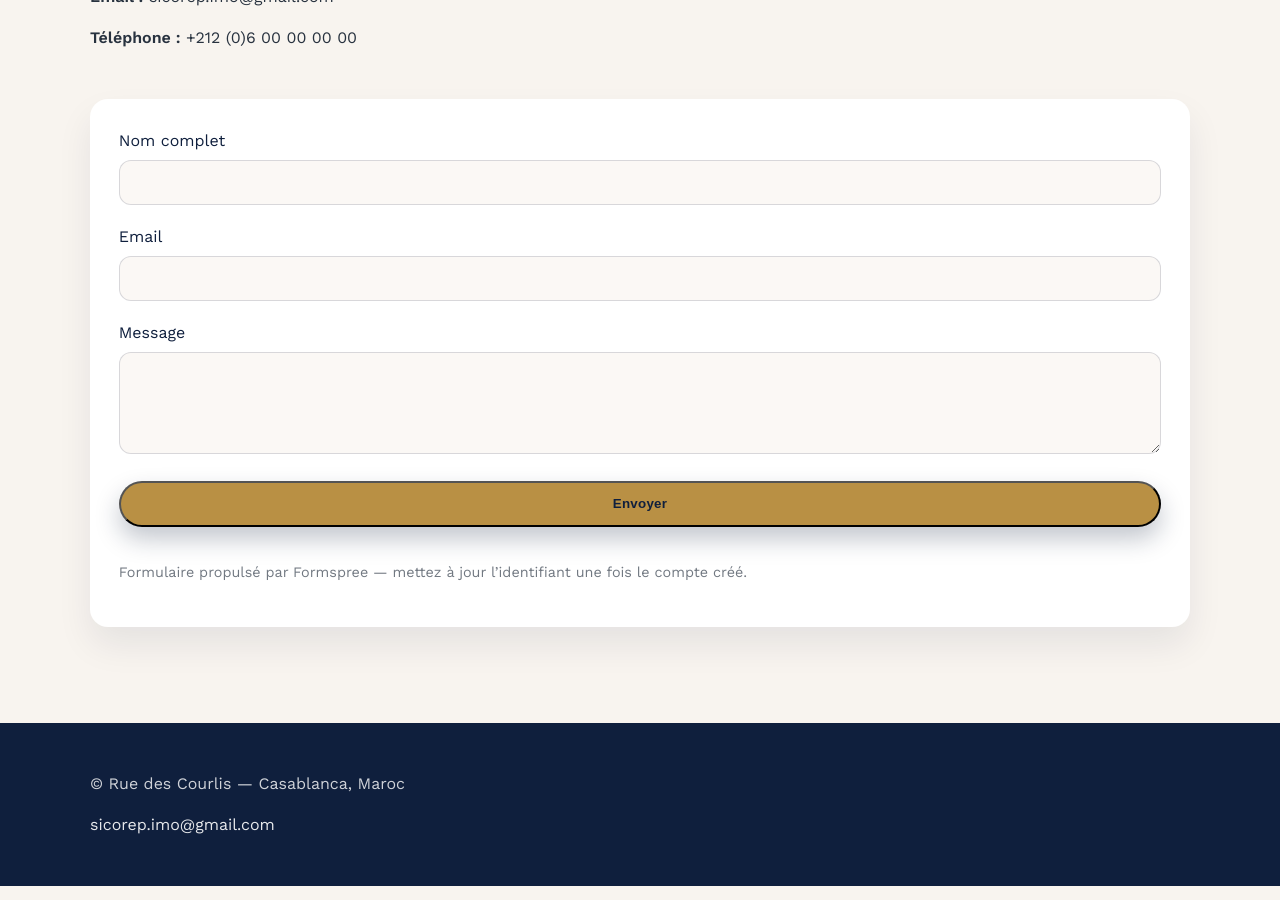
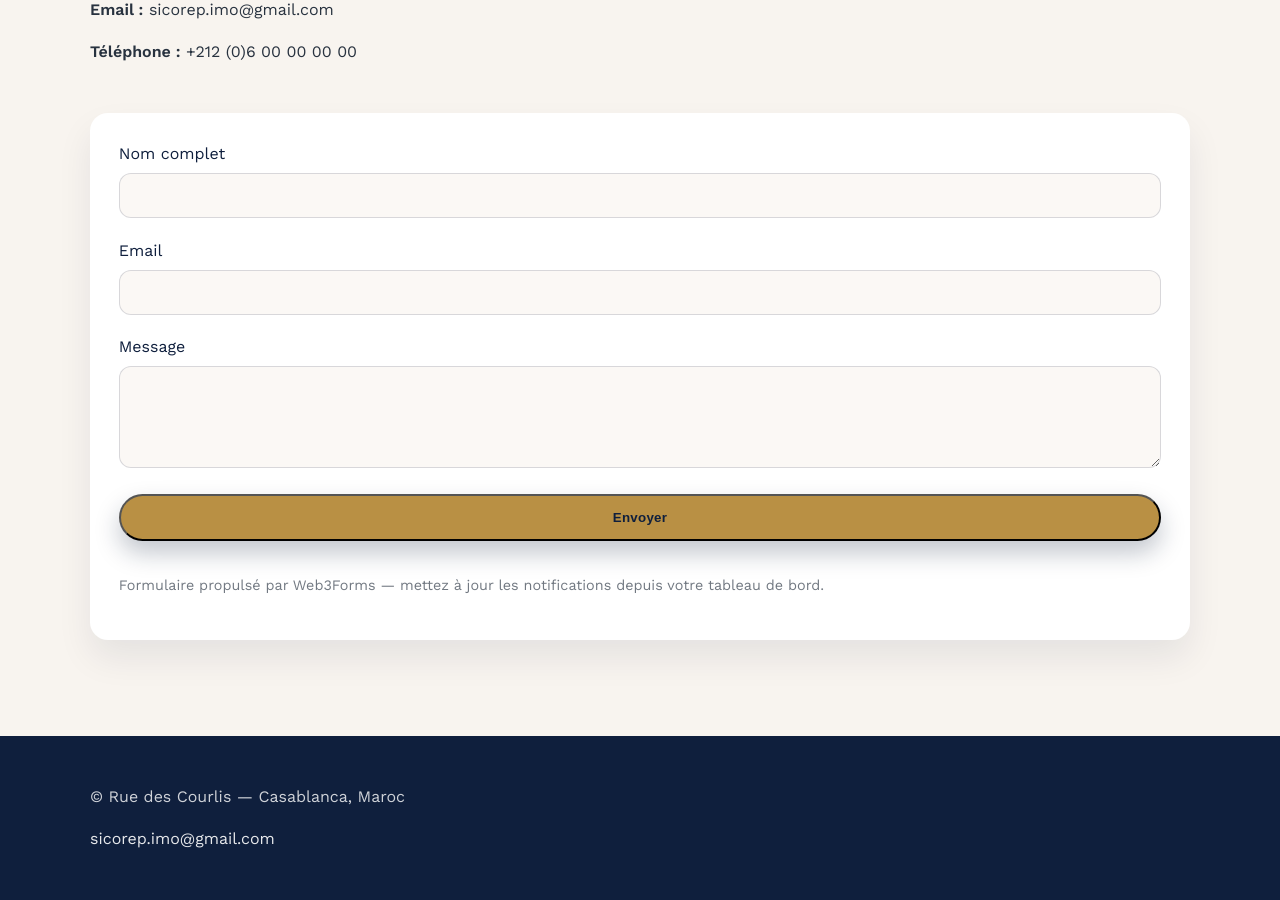
Before and after one commit to jipijipi/HKS, a Jekyll site: the page built from index.html, in a window 1280 px wide and 900 px high, scrolled down 5713 px. Built offline with Jekyll 4.4.1, drawn with Linux system fonts in a browser that asks for light colours.

Commit message:
Update contact form to use Web3Forms API and enhance accessibility features

```diff
--- a/_includes/contact.html
+++ b/_includes/contact.html
@@ -14,21 +14,27 @@
     </p>
   </div>
   <div>
-    <form action="https://formspree.io/f/your-id" method="POST" class="card">
+    <form action="https://api.web3forms.com/submit" method="POST" class="card">
+      <input type="hidden" name="access_key" value="88cd8887-bf7e-4aeb-a6bd-b9e541b6d2fb" />
+      <input type="hidden" name="subject" value="Nouvelle demande — Résidence Courlis" />
       <label>
         Nom complet<br />
         <input type="text" name="name" required />
       </label>
       <label>
         Email<br />
-        <input type="email" name="_replyto" required />
+        <input type="email" name="email" required />
       </label>
       <label>
         Message<br />
         <textarea name="message" rows="4" required></textarea>
       </label>
+      <label class="sr-only">
+        Ne pas remplir<br />
+        <input type="text" name="botcheck" tabindex="-1" autocomplete="off" />
+      </label>
       <button class="btn btn--primary" type="submit">Envoyer</button>
-      <p class="card__meta">Formulaire propulsé par Formspree — mettez à jour l’identifiant une fois le compte créé.</p>
+      <p class="card__meta">Formulaire propulsé par Web3Forms — mettez à jour les notifications depuis votre tableau de bord.</p>
     </form>
   </div>
 </section>
--- a/_includes/hero.html
+++ b/_includes/hero.html
@@ -1,5 +1,8 @@
 <section class="hero">
   <div class="hero__inner">
+    <figure class="hero__mark">
+      <img src="{{ '/photos/facade-line.png' | relative_url }}" alt="" aria-hidden="true" />
+    </figure>
     <p class="eyebrow">{{ site.data.hero.eyebrow }}</p>
     <h1 class="hero__title">{{ site.data.hero.title }}</h1>
     {% if site.data.hero.tagline %}
--- a/assets/css/main.scss
+++ b/assets/css/main.scss
@@ -39,6 +39,17 @@
 a {
   color: inherit;
   text-decoration: none;
+}
+
+.sr-only {
+  position: absolute;
+  width: 1px;
+  height: 1px;
+  padding: 0;
+  margin: -1px;
+  overflow: hidden;
+  clip: rect(0, 0, 0, 0);
+  border: 0;
 }
 
 .page {
@@ -89,6 +100,18 @@
   padding: 2.75rem 2.5rem;
   border-radius: 22px;
   box-shadow: 0 25px 55px rgba(15, 31, 61, 0.32);
+}
+
+.hero__mark {
+  margin: 0 auto 1.5rem;
+  width: 120px;
+}
+
+.hero__mark img {
+  width: 100%;
+  display: block;
+  filter: invert(1) brightness(2) contrast(1.2);
+  opacity: 0.85;
 }
 
 .eyebrow {
@@ -576,9 +599,12 @@
 
 .plans-illustration img {
   width: min(100%, 820px);
-  background: rgba(255, 255, 255, 0.75);
-  border-radius: 24px;
-  padding: 2rem 3rem;
-  box-shadow: 0 40px 70px rgba(15, 31, 61, 0.12);
-  border: 1px solid rgba(185, 144, 68, 0.18);
+  display: block;
+  background: transparent;
+  border-radius: 0;
+  padding: 0;
+  border: none;
+  opacity: 0.6;
+  filter: invert(1) brightness(0.2) contrast(1.35);
+  mix-blend-mode: multiply;
 }
```
